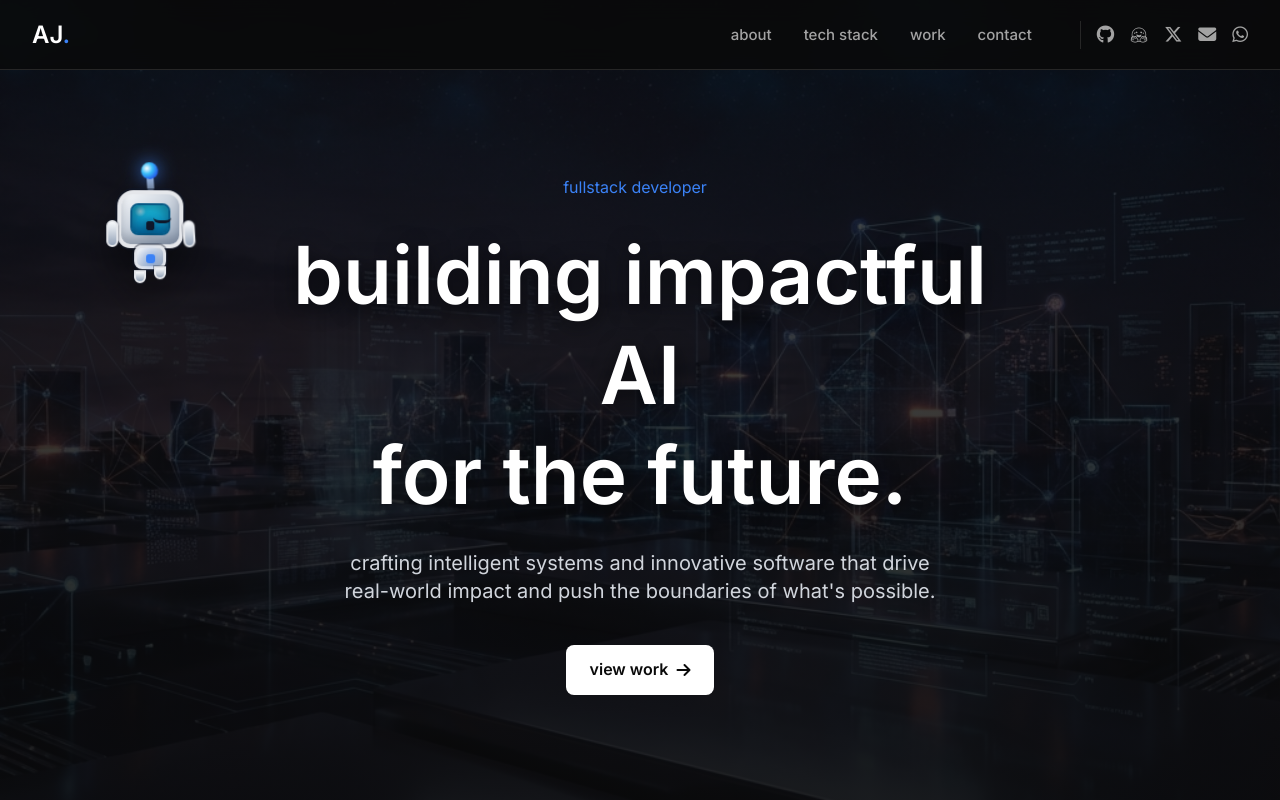
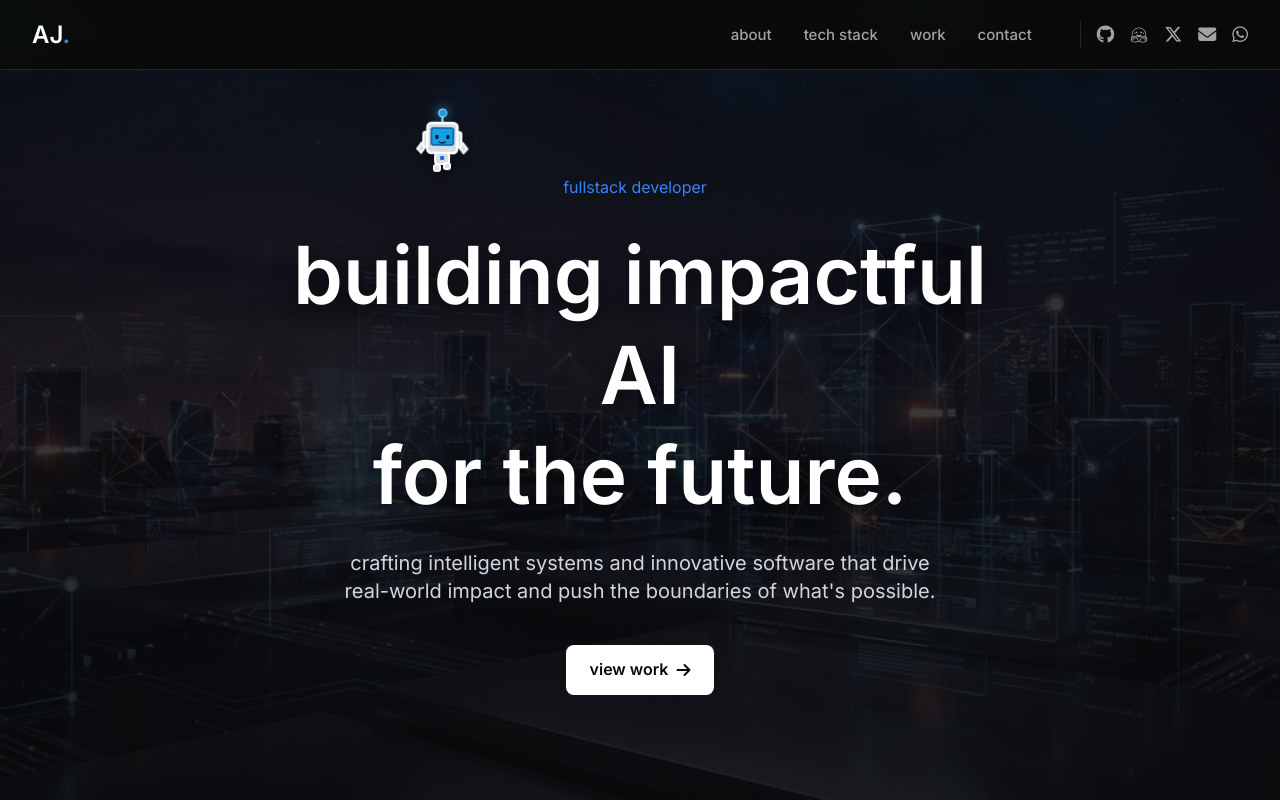
Before and after one commit to HOLYKEYZ/Joseph-Portfolio, a Next.js app: page / in a window 1280 px wide. Shown: the top 800 px of the page. Built offline with nearby package versions, Linux system fonts and the light colour scheme; no server answers.

Commit message:
update svg

```diff
--- a/src/app/globals.css
+++ b/src/app/globals.css
@@ -105,177 +105,120 @@ body {
 }
 
 .robot-pet {
-  --pet-x: 90px;
-  --pet-y: 160px;
+  --pet-x: 0px;
+  --pet-y: 0px;
   --eye-x: 0px;
   --eye-y: 0px;
   --pet-tilt: 0deg;
-  position: fixed;
+  position: absolute;
   left: 0;
   top: 0;
-  width: 96px;
-  height: 106px;
+  width: 58px;
+  height: 66px;
   z-index: 20;
   transform: translate3d(var(--pet-x), var(--pet-y), 0) rotate(var(--pet-tilt));
   transform-origin: 50% 70%;
   cursor: grab;
   touch-action: none;
   user-select: none;
-  filter: drop-shadow(0 18px 20px rgba(0, 0, 0, 0.45));
+  filter: drop-shadow(0 7px 7px rgba(0, 0, 0, 0.48));
   transition: filter 0.2s ease;
 }
 
 .robot-pet[data-dragging="true"] {
   cursor: grabbing;
-  filter: drop-shadow(0 24px 24px rgba(59, 130, 246, 0.35));
+  filter: drop-shadow(0 9px 9px rgba(59, 130, 246, 0.28));
 }
 
-.robot-pet__antenna {
-  position: absolute;
-  left: 45px;
-  top: 0;
-  width: 7px;
-  height: 21px;
-  background: linear-gradient(#dbeafe, #64748b);
-  border-radius: 999px;
-  transform-origin: bottom center;
-  animation: robotAntenna 1.8s ease-in-out infinite;
+.robot-pet__svg {
+  display: block;
+  width: 100%;
+  height: 100%;
+  overflow: visible;
 }
 
-.robot-pet__antenna span {
-  position: absolute;
-  left: -5px;
-  top: -8px;
-  width: 17px;
-  height: 17px;
-  border-radius: 999px;
-  background: radial-gradient(circle at 35% 35%, #ffffff, #38bdf8 36%, #2563eb 70%);
-  box-shadow: 0 0 18px rgba(59, 130, 246, 0.9);
+.robot-pet__antenna-stem {
+  stroke: #d7dee8;
+  stroke-width: 2;
+  stroke-linecap: round;
+  animation: robotAntenna 1.8s ease-in-out infinite;
+  transform-box: fill-box;
+  transform-origin: 50% 100%;
+}
+
+.robot-pet__antenna-light {
+  fill: #1d9bf0;
+  stroke: #9bdcff;
+  stroke-width: 1.2;
+  filter: drop-shadow(0 0 6px rgba(56, 189, 248, 0.9));
+  animation: robotGlow 1.5s ease-in-out infinite;
 }
 
 .robot-pet__head {
-  position: absolute;
-  left: 15px;
-  top: 20px;
-  width: 66px;
-  height: 58px;
-  border: 4px solid #e5e7eb;
-  border-radius: 16px 16px 13px 13px;
-  background: linear-gradient(145deg, #f8fafc, #94a3b8);
-  box-shadow: inset 0 -7px 10px rgba(15, 23, 42, 0.22), 0 0 0 2px rgba(15, 23, 42, 0.45);
+  fill: #d8dce3;
+  stroke: #ffffff;
+  stroke-width: 2.4;
 }
 
 .robot-pet__screen {
-  position: absolute;
-  inset: 9px;
-  border-radius: 8px;
-  background:
-    radial-gradient(circle at 22% 22%, rgba(255, 255, 255, 0.65), transparent 16%),
-    linear-gradient(180deg, #22d3ee, #0284c7);
-  border: 2px solid #075985;
-  box-shadow: inset 0 0 18px rgba(8, 47, 73, 0.75);
+  fill: #159fe8;
+  stroke: #065e9f;
+  stroke-width: 1.6;
 }
 
 .robot-pet__eye {
-  position: absolute;
-  top: 16px;
-  width: 8px;
-  height: 9px;
-  border-radius: 3px;
-  background: #0f172a;
+  fill: #0b1220;
   transform: translate(var(--eye-x), var(--eye-y));
-  box-shadow: 0 0 8px rgba(15, 23, 42, 0.35);
-}
-
-.robot-pet__eye--left {
-  left: 14px;
-}
-
-.robot-pet__eye--right {
-  right: 14px;
+  transition: width 0.15s ease;
 }
 
 .robot-pet__mouth {
-  position: absolute;
-  left: 21px;
-  bottom: 10px;
-  width: 18px;
-  height: 6px;
-  border-radius: 0 0 999px 999px;
-  border-bottom: 3px solid #0f172a;
+  fill: none;
+  stroke: #0b1220;
+  stroke-width: 1.4;
+  stroke-linecap: round;
   transform: translateX(calc(var(--eye-x) * 0.5));
 }
 
 .robot-pet[data-excited="true"] .robot-pet__mouth {
-  height: 9px;
-  border-radius: 999px;
-  border: 2px solid #0f172a;
-  background: rgba(15, 23, 42, 0.2);
+  stroke-width: 1.8;
 }
 
 .robot-pet__body {
-  position: absolute;
-  left: 32px;
-  top: 75px;
-  width: 32px;
-  height: 24px;
-  border-radius: 8px;
-  background: linear-gradient(145deg, #f8fafc, #94a3b8);
-  border: 3px solid #e5e7eb;
-  box-shadow: 0 0 0 2px rgba(15, 23, 42, 0.4);
+  fill: #d8dce3;
+  stroke: #ffffff;
+  stroke-width: 2;
 }
 
 .robot-pet__core {
-  position: absolute;
-  left: 9px;
-  top: 6px;
-  width: 9px;
-  height: 9px;
-  border-radius: 3px;
-  background: #3b82f6;
-  box-shadow: 0 0 12px rgba(59, 130, 246, 0.9);
+  fill: #2563eb;
 }
 
 .robot-pet__arm,
+.robot-pet__ear,
 .robot-pet__leg {
-  position: absolute;
-  background: linear-gradient(#f8fafc, #94a3b8);
-  border: 2px solid #e5e7eb;
-  box-shadow: 0 0 0 1px rgba(15, 23, 42, 0.35);
+  fill: #d8dce3;
+  stroke: #ffffff;
+  stroke-width: 2;
 }
 
 .robot-pet__arm {
-  top: 50px;
-  width: 12px;
-  height: 27px;
-  border-radius: 999px;
+  animation: robotArm 1.2s ease-in-out infinite;
+  transform-box: fill-box;
   transform-origin: top center;
-  animation: robotArm 1.2s ease-in-out infinite;
-}
-
-.robot-pet__arm--left {
-  left: 4px;
 }
 
 .robot-pet__arm--right {
-  right: 4px;
   animation-delay: -0.6s;
 }
 
 .robot-pet__leg {
-  top: 96px;
-  width: 12px;
-  height: 13px;
-  border-radius: 0 0 999px 999px;
   animation: robotLeg 0.6s ease-in-out infinite;
-}
-
-.robot-pet__leg--left {
-  left: 32px;
+  transform-box: fill-box;
+  transform-origin: center;
 }
 
 .robot-pet__leg--right {
-  right: 32px;
   animation-delay: -0.3s;
 }
 
@@ -290,16 +233,21 @@ body {
 }
 
 @keyframes robotAntenna {
-  0%, 100% { transform: rotate(-7deg); }
-  50% { transform: rotate(7deg); }
+  0%, 100% { transform: rotate(-5deg); }
+  50% { transform: rotate(5deg); }
 }
 
 @keyframes robotArm {
-  0%, 100% { transform: rotate(12deg); }
-  50% { transform: rotate(-16deg); }
+  0%, 100% { transform: rotate(7deg); }
+  50% { transform: rotate(-9deg); }
 }
 
 @keyframes robotLeg {
   0%, 100% { transform: translateY(0); }
-  50% { transform: translateY(4px); }
+  50% { transform: translateY(2px); }
 }
+
+@keyframes robotGlow {
+  0%, 100% { opacity: 0.78; }
+  50% { opacity: 1; }
+}
--- a/src/app/page.tsx
+++ b/src/app/page.tsx
@@ -225,30 +225,40 @@ function RobotPet() {
     lastTime: 0
   });
   const stateRef = useRef({
-    x: 90,
-    y: 160,
-    vx: 0.7,
-    vy: 0.3,
+    x: 0,
+    y: 0,
+    homeX: 0,
+    homeY: 145,
+    vx: 0.35,
+    vy: 0.18,
     faceX: 0,
     faceY: 0,
-    mood: 0
+    mood: 0,
+    ready: false
   });
 
   useEffect(() => {
-    const petSize = 96;
-    const dragVelocityScale = 18;
-    const cursorRange = 170;
-    const cursorPush = 0.04;
-    const homePull = 0.0012;
-    const friction = 0.985;
-    const bounce = 0.78;
-    const maxVelocity = 10;
+    const petSize = 58;
+    const dragVelocityScale = 14;
+    const cursorRange = 130;
+    const cursorPush = 0.025;
+    const homePull = 0.00015;
+    const friction = 0.988;
+    const bounce = 0.72;
+    const maxVelocity = 7;
     const moodDecay = 0.94;
 
     const movePointer = (event: PointerEvent) => {
+      const pet = petRef.current;
+
+      if (!pet?.parentElement) {
+        return;
+      }
+
+      const bounds = pet.parentElement.getBoundingClientRect();
       const pointer = pointerRef.current;
-      pointer.x = event.clientX;
-      pointer.y = event.clientY;
+      pointer.x = event.clientX - bounds.left;
+      pointer.y = event.clientY - bounds.top;
       pointer.active = true;
 
       if (!pointer.dragging) {
@@ -257,8 +267,8 @@ function RobotPet() {
 
       const now = performance.now();
       const deltaTime = Math.max(now - pointer.lastTime, 16);
-      const nextX = event.clientX - pointer.offsetX;
-      const nextY = event.clientY - pointer.offsetY;
+      const nextX = pointer.x - pointer.offsetX;
+      const nextY = pointer.y - pointer.offsetY;
       const state = stateRef.current;
 
       state.vx = ((nextX - pointer.lastX) / deltaTime) * dragVelocityScale;
@@ -288,8 +298,23 @@ function RobotPet() {
 
       const pointer = pointerRef.current;
       const state = stateRef.current;
-      const maxX = window.innerWidth - petSize;
-      const maxY = window.innerHeight - petSize;
+      const parent = pet.parentElement;
+
+      if (!parent) {
+        frameRef.current = requestAnimationFrame(animate);
+        return;
+      }
+
+      const maxX = parent.clientWidth - petSize;
+      const maxY = parent.clientHeight - petSize;
+
+      if (!state.ready) {
+        state.homeX = Math.max(26, Math.min(maxX, parent.clientWidth * 0.34));
+        state.homeY = 115;
+        state.x = state.homeX;
+        state.y = state.homeY;
+        state.ready = true;
+      }
 
       if (!pointer.dragging) {
         const centerX = state.x + petSize / 2;
@@ -311,10 +336,10 @@ function RobotPet() {
           state.faceY += -state.faceY * 0.08;
         }
 
-        state.vx += (90 - state.x) * homePull;
-        state.vy += (160 - state.y) * homePull;
-        state.vx += Math.sin(performance.now() / 900) * 0.012;
-        state.vy += Math.cos(performance.now() / 1100) * 0.01;
+        state.vx += (state.homeX - state.x) * homePull;
+        state.vy += (state.homeY - state.y) * homePull;
+        state.vx += Math.sin(performance.now() / 900) * 0.006;
+        state.vy += Math.cos(performance.now() / 1100) * 0.005;
         state.vx *= friction;
         state.vy *= friction;
         state.vx = Math.max(-maxVelocity, Math.min(maxVelocity, state.vx));
@@ -369,13 +394,18 @@ function RobotPet() {
   const startDrag = (event: React.PointerEvent<HTMLDivElement>) => {
     const pointer = pointerRef.current;
     const state = stateRef.current;
+    const bounds = event.currentTarget.parentElement?.getBoundingClientRect();
+
+    if (!bounds) {
+      return;
+    }
 
     pointer.dragging = true;
     pointer.active = true;
-    pointer.x = event.clientX;
-    pointer.y = event.clientY;
-    pointer.offsetX = event.clientX - state.x;
-    pointer.offsetY = event.clientY - state.y;
+    pointer.x = event.clientX - bounds.left;
+    pointer.y = event.clientY - bounds.top;
+    pointer.offsetX = pointer.x - state.x;
+    pointer.offsetY = pointer.y - state.y;
     pointer.lastX = state.x;
     pointer.lastY = state.y;
     pointer.lastTime = performance.now();
@@ -384,7 +414,11 @@ function RobotPet() {
   };
 
   const stopDrag = (event: React.PointerEvent<HTMLDivElement>) => {
+    const state = stateRef.current;
+
     pointerRef.current.dragging = false;
+    state.homeX = state.x;
+    state.homeY = state.y;
 
     if (event.currentTarget.hasPointerCapture(event.pointerId)) {
       event.currentTarget.releasePointerCapture(event.pointerId);
@@ -401,23 +435,23 @@ function RobotPet() {
       onPointerUp={stopDrag}
       onPointerCancel={stopDrag}
     >
-      <div className="robot-pet__antenna">
-        <span />
-      </div>
-      <div className="robot-pet__head">
-        <div className="robot-pet__screen">
-          <span className="robot-pet__eye robot-pet__eye--left" />
-          <span className="robot-pet__eye robot-pet__eye--right" />
-          <span className="robot-pet__mouth" />
-        </div>
-      </div>
-      <div className="robot-pet__body">
-        <span className="robot-pet__core" />
-      </div>
-      <span className="robot-pet__arm robot-pet__arm--left" />
-      <span className="robot-pet__arm robot-pet__arm--right" />
-      <span className="robot-pet__leg robot-pet__leg--left" />
-      <span className="robot-pet__leg robot-pet__leg--right" />
+      <svg className="robot-pet__svg" viewBox="0 0 58 66" aria-hidden="true">
+        <line className="robot-pet__antenna-stem" x1="29" y1="10" x2="29" y2="17" />
+        <circle className="robot-pet__antenna-light" cx="29" cy="7" r="4" />
+        <path className="robot-pet__arm robot-pet__arm--left" d="M9 36 L4 43 L8 47 L13 40" />
+        <path className="robot-pet__arm robot-pet__arm--right" d="M49 36 L54 43 L50 47 L45 40" />
+        <rect className="robot-pet__ear robot-pet__ear--left" x="10" y="26" width="5" height="15" rx="2" />
+        <rect className="robot-pet__ear robot-pet__ear--right" x="43" y="26" width="5" height="15" rx="2" />
+        <rect className="robot-pet__head" x="14" y="17" width="30" height="30" rx="4" />
+        <rect className="robot-pet__screen" x="18" y="22" width="22" height="17" rx="2" />
+        <rect className="robot-pet__eye robot-pet__eye--left" x="22" y="29" width="3" height="4" rx="1" />
+        <rect className="robot-pet__eye robot-pet__eye--right" x="33" y="29" width="3" height="4" rx="1" />
+        <path className="robot-pet__mouth" d="M26 36 Q29 38 32 36" />
+        <rect className="robot-pet__body" x="22" y="47" width="14" height="11" rx="3" />
+        <rect className="robot-pet__core" x="27" y="50" width="4" height="4" rx="1" />
+        <rect className="robot-pet__leg robot-pet__leg--left" x="21" y="57" width="6" height="6" rx="2" />
+        <rect className="robot-pet__leg robot-pet__leg--right" x="31" y="57" width="6" height="6" rx="2" />
+      </svg>
     </div>
   );
 }
```
